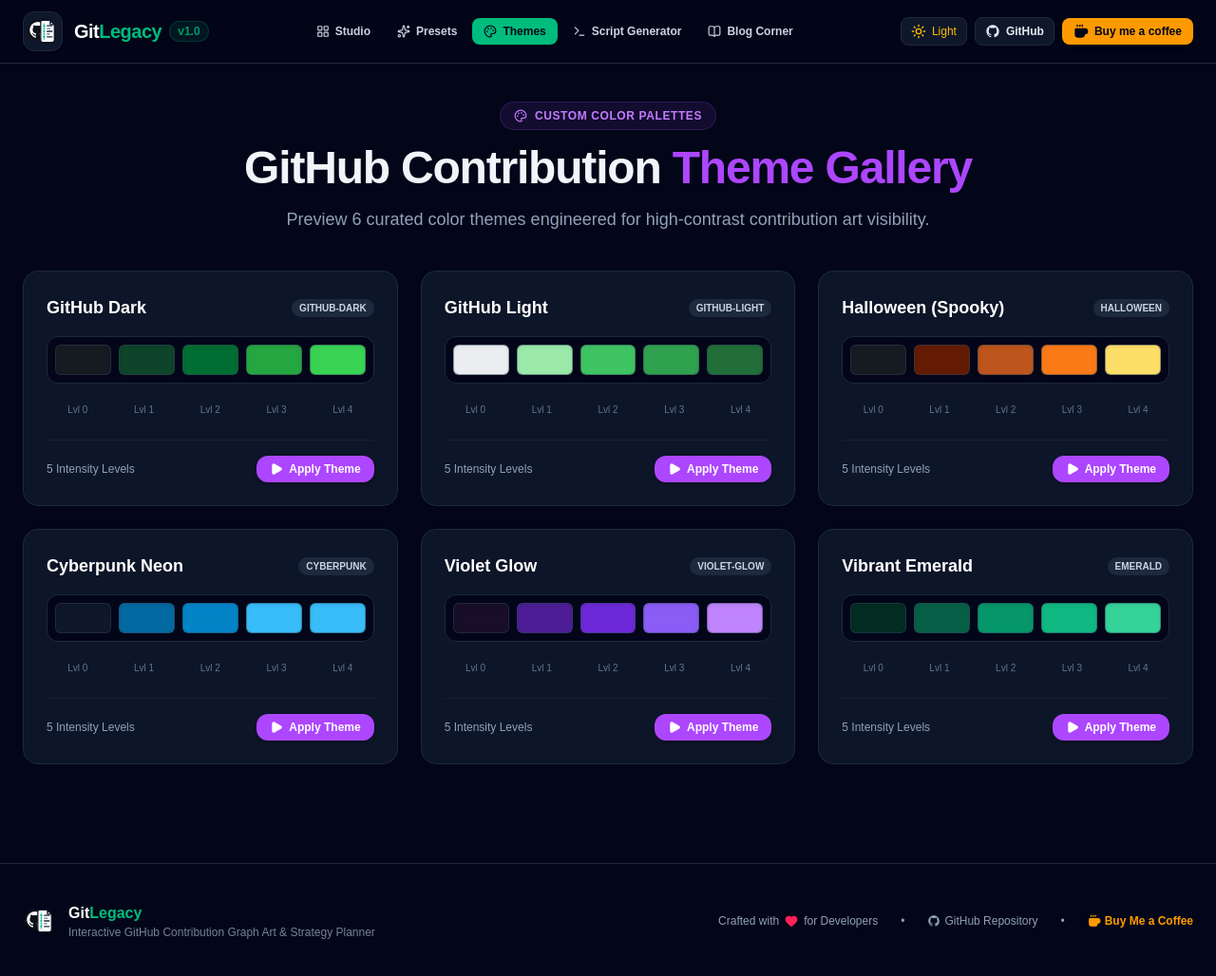
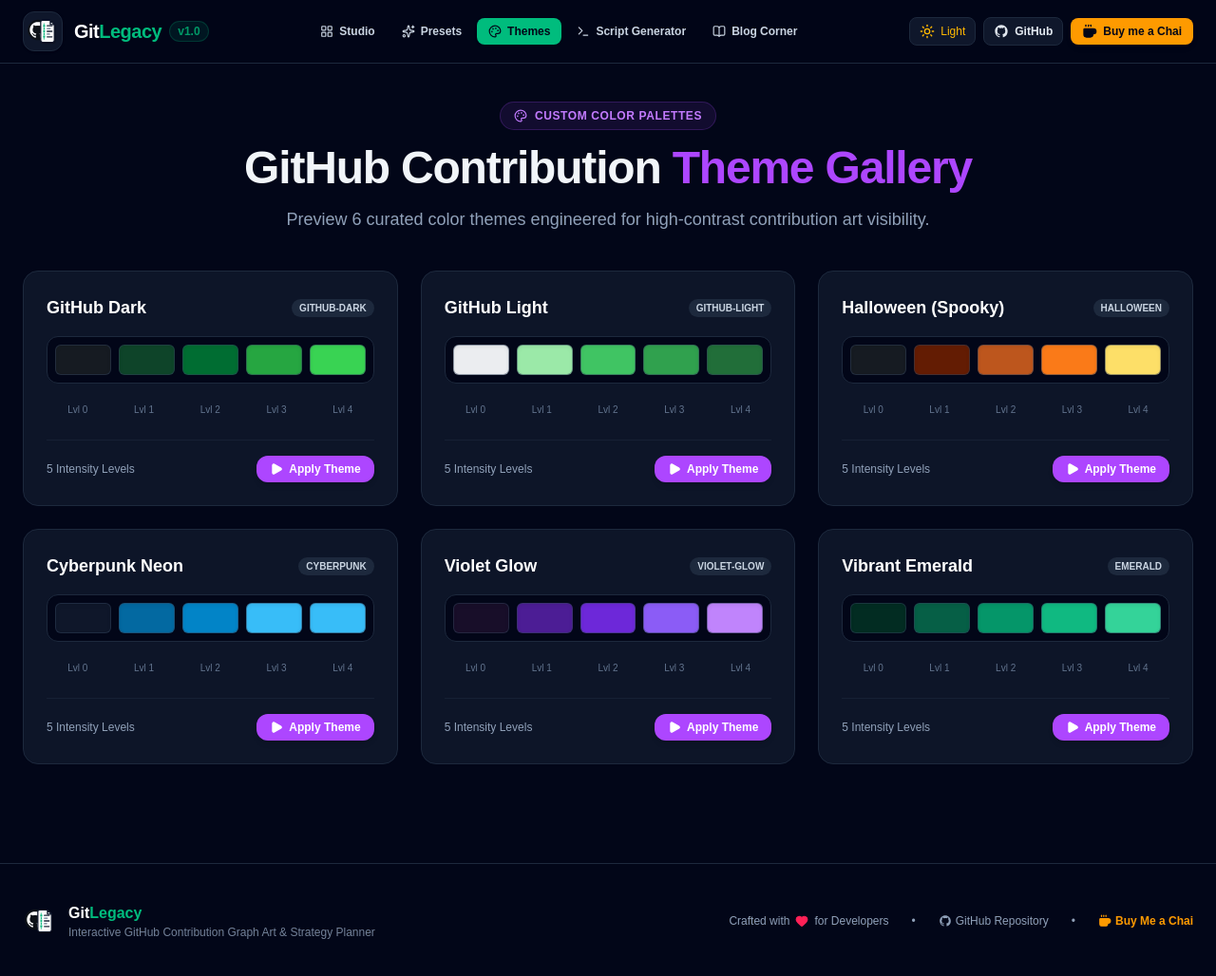
Before and after one commit to Sukhman369/githublegacy, a Next.js app: page /themes in a window 1280 px wide. Shown: the whole page at 95% size. Built offline with nearby package versions, Linux system fonts and the light colour scheme.

Commit message:
Domestic Donation Button

```diff
--- a/src/components/Footer.tsx
+++ b/src/components/Footer.tsx
@@ -49,13 +49,13 @@
           </a>
           <span>•</span>
           <a
-            href="https://buymeacoffee.com/sukhman"
+            href="https://www.buymeachai.in/sukhman"
             target="_blank"
             rel="noopener noreferrer"
             className="flex items-center gap-1 text-amber-500 font-bold hover:text-amber-400 transition-colors"
           >
             <Coffee className="h-3.5 w-3.5 fill-amber-500" />
-            <span>Buy Me a Coffee</span>
+            <span>Buy Me a Chai</span>
           </a>
         </div>
       </div>
--- a/src/components/Header.tsx
+++ b/src/components/Header.tsx
@@ -120,16 +120,16 @@
             <span className="hidden sm:inline">GitHub</span>
           </a>
 
-          {/* Buy Me a Coffee Button */}
+          {/* Buy Me a Chai Button */}
           <a
-            href="https://buymeacoffee.com/sukhman"
+            href="https://www.buymeachai.in/sukhman"
             target="_blank"
             rel="noopener noreferrer"
             className="inline-flex items-center gap-1.5 rounded-lg px-3 py-1.5 text-xs font-bold bg-amber-500 hover:bg-amber-400 text-slate-950 shadow-md hover:scale-105 transition-all"
-            title="Support GitLegacy on Buy Me a Coffee"
+            title="Support GitLegacy on Buy Me a Chai"
           >
             <Coffee className="h-4 w-4 fill-slate-950" />
-            <span className="hidden sm:inline">Buy me a coffee</span>
+            <span className="hidden sm:inline">Buy me a Chai</span>
           </a>
         </div>
       </div>
```
